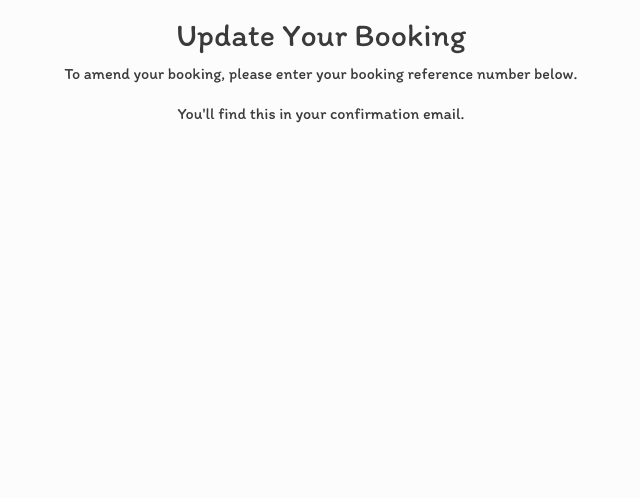
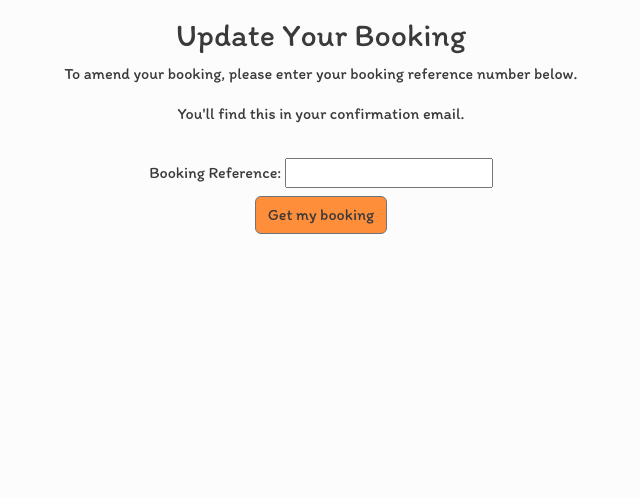
Before and after one commit to Roybin0/mamaskitchen, a Django app: page /edit-booking in a window 1280 px wide. Shown: the part 100-598 px from the top of the page, without its empty margins (319-959 px from the left). Run offline with Django 3.2, Linux system fonts and the light colour scheme; some libraries are stand-ins or nearby versions; some web fonts are replaced.

Commit message:
Allow customer to enter booking reference

```diff
--- a/templates/booking-reference.html
+++ b/templates/booking-reference.html
@@ -3,11 +3,23 @@
 
 <section id="enter-booking-ref">
     <div class="row">
-        <div class="col-12 col-md-6 offset-md-3 margin-header text-center">
+        <div class="col-12 col-md-8 offset-md-2 margin-header text-center">
             <h2>Update Your Booking</h2>
             <p>To amend your booking, please enter your booking reference number below.</p>
             <p>You'll find this in your confirmation email.</p>
         </div>
+        <div class="center-form mx-auto p-3">
+            <form onsubmit="window.open('/edit-booking/' + booking_ref.value)" class="needs-validation text-center">
+                <label for="booking_ref">Booking Reference:</label>
+                <input type="number" id="booking_ref" name="booking_ref" minlength="8" maxlength="8">
+                <div class="form-row text-center">
+                    <div class="col-12 p-2">
+                        <button type="submit" class="btn btn-secondary dark-text">Get my booking</button>
+                    </div>
+                </div>
+            </form>
+        </div>
+
     </div>
 </section>
 
--- a/templates/booking.html
+++ b/templates/booking.html
@@ -18,7 +18,6 @@
                             <button type="submit" class="btn btn-secondary dark-text">Book now!</button>
                         </div>
                     </div>
-
                 </form>
             </div>
         </div>
--- a/templates/edit-booking.html
+++ b/templates/edit-booking.html
@@ -13,7 +13,7 @@
     <div class="row">
         <div class="col-md-8 offset-md-2">
             <div class="center-form mx-auto p-3">
-                <form method="POST" class="needs-validation">
+                <form method="POST" onsubmit="return sendMail(this)" class="needs-validation">
                     {% csrf_token %}
                     {{ edit_form | crispy }}
                     <div class="form-row text-center">
```
